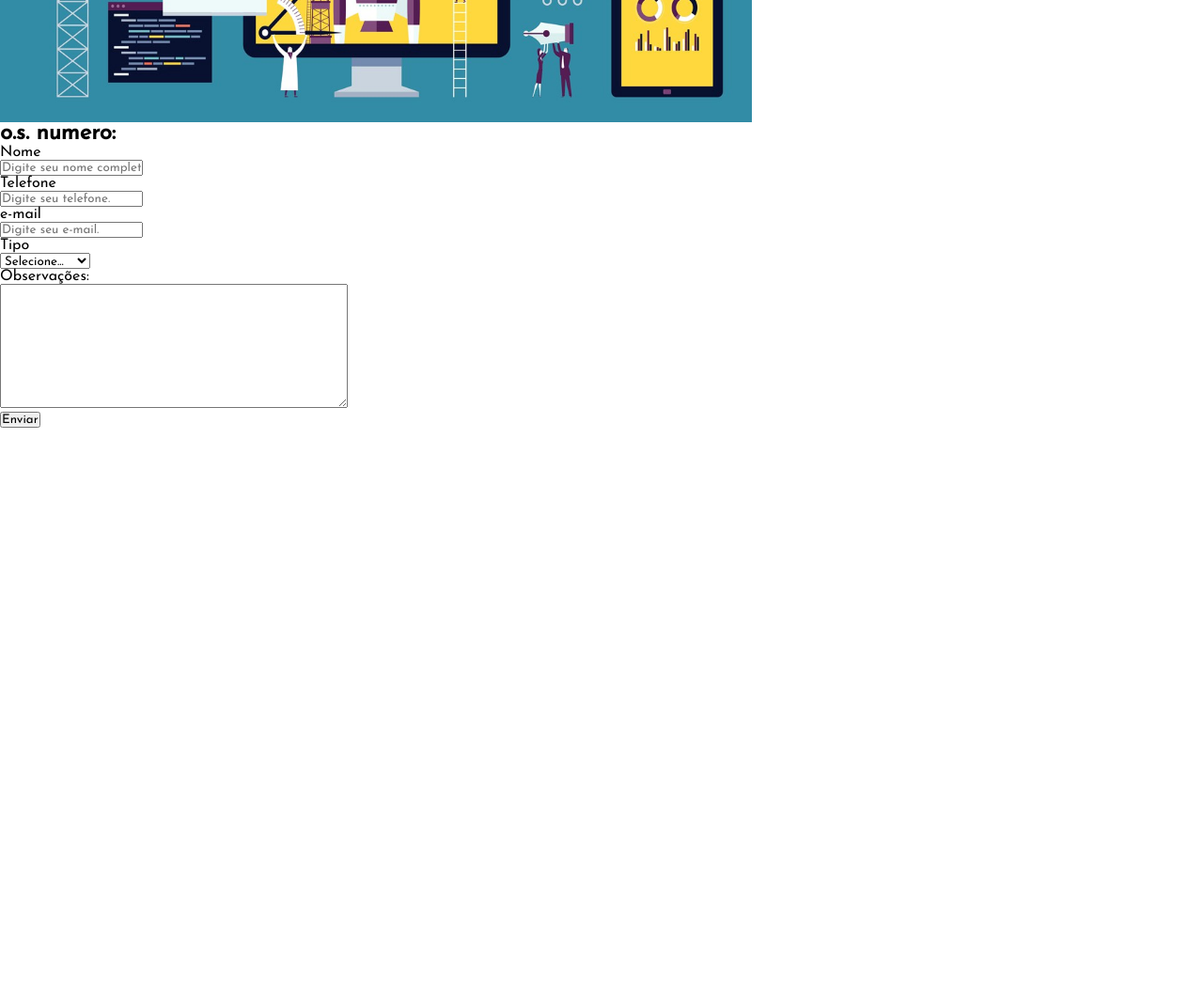
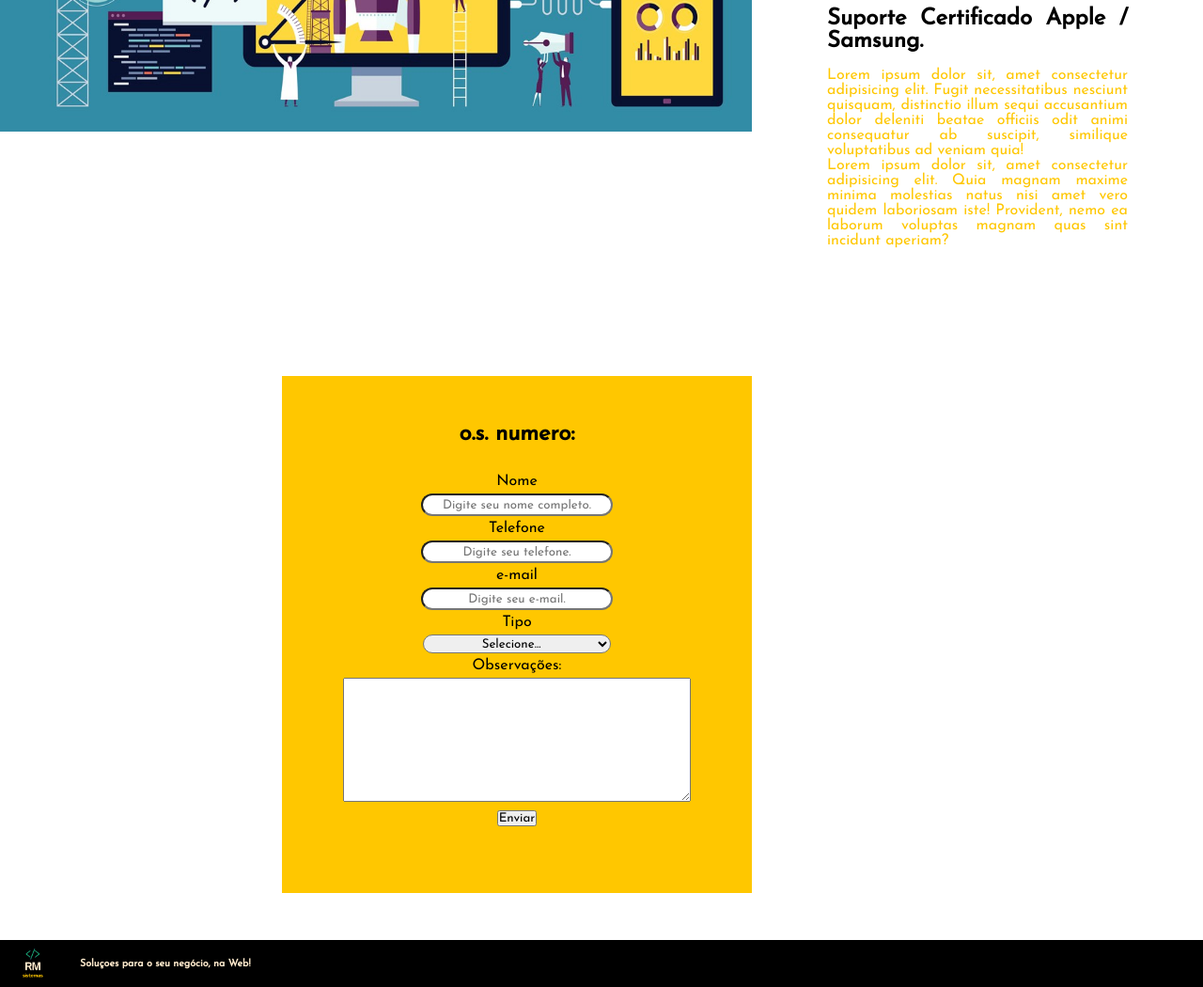
Before and after one commit to massarutti/order_page, a plain HTML site: page index.html in a window 1280 px wide. Shown: the part 540-1590 px from the top of the page at 94% size. Before the commit the page ends 995 px from the top, so only its background shows below. Drawn offline with Linux system fonts and the light colour scheme.

Commit message:
Commit Ancora Html 280922

```diff
--- a/index.html
+++ b/index.html
@@ -14,7 +14,9 @@
       <h1>ORDEM DE SERVIÇO</h1>
       <nav>
         <button>consultar</button>
-        <button>incluir</button>
+        <button>
+          <a href="#ordem_servico" class="navbar_link">incluir</a>
+        </button>
       </nav>
     </header>
 
@@ -33,13 +35,26 @@
           Provident, nemo ea laborum voluptas magnam quas sint incidunt aperiam?
         </p>
         <br />
+        <br />
+        <h2>Suporte Certificado Apple / Samsung.</h2>
+        <br />
+        <p>
+          Lorem ipsum dolor sit, amet consectetur adipisicing elit. Fugit
+          necessitatibus nesciunt quisquam, distinctio illum sequi accusantium
+          dolor deleniti beatae officiis odit animi consequatur ab suscipit,
+          similique voluptatibus ad veniam quia! <br />
+          Lorem ipsum dolor sit, amet consectetur adipisicing elit. Quia magnam
+          maxime minima molestias natus nisi amet vero quidem laboriosam iste!
+          Provident, nemo ea laborum voluptas magnam quas sint incidunt aperiam?
+        </p>
+        <br />
       </div>
     </section>
 
     <main class="container">
       <section class="container_section">
-        <h2>o.s. numero:</h2>
-        <form action="">
+        <h2 id="ordem_servico">o.s. numero:</h2>
+        <form class="container_form" action="">
           <div>
             <label for="nome">Nome</label><br />
             <input
@@ -86,6 +101,9 @@
       <section></section>
     </main>
 
-    <footer></footer>
+    <footer class="rodape">
+      <img src="./logo.png" alt="" />
+      <h6>Soluçoes para o seu negócio, na Web!</h6>
+    </footer>
   </body>
 </html>
--- a/style.css
+++ b/style.css
@@ -15,6 +15,11 @@
   justify-content: space-evenly;
 }
 
+.navbar_link {
+  text-decoration: none;
+  color: black;
+}
+
 .navbar button {
   background-color: #ffebcd;
   font-size: 20px;
@@ -24,7 +29,7 @@
 }
 
 .navbar button:hover {
-  background: #fdd300;
+  background: #ffc700;
   color: #ffebcd;
   border: 2px solid #ffebcd;
   border-radius: 20px;
@@ -37,7 +42,8 @@
 }
 
 .secao_inf {
-  padding-top: 30px;
+  padding-top: 40px;
+  padding-bottom: 40px;
   display: flex;
   text-align: justify;
 }
@@ -48,10 +54,58 @@
 }
 
 .informacoes {
-  padding: 60px;
+  padding: 80px;
 }
 
 .informacoes p {
-  color: #fdd300;
+  color: #ffc700;
   text-align: justify;
 }
+
+.container {
+  margin-left: 300px;
+  display: flex;
+  justify-content: center;
+  padding-top: 50px;
+  width: 500px;
+  height: 500px;
+  background-color: #ffc700;
+}
+
+.container_section input,
+select {
+  text-align: center;
+  width: 200px;
+  height: 20px;
+  border-radius: 20px;
+}
+
+.container_section h2 {
+  text-align: center;
+}
+.container_form {
+  padding: 30px;
+  text-align: center;
+}
+
+.container_form input,
+select,
+textarea {
+  margin-top: 5px;
+  margin-bottom: 5px;
+}
+
+.rodape {
+  display: flex;
+  align-items: center;
+  background-color: black;
+  margin-top: 50px;
+  padding: 5px;
+  color: #ffebcd;
+}
+
+.rodape img {
+  padding-left: 10px;
+  padding-right: 30px;
+  width: 40px;
+}
```
